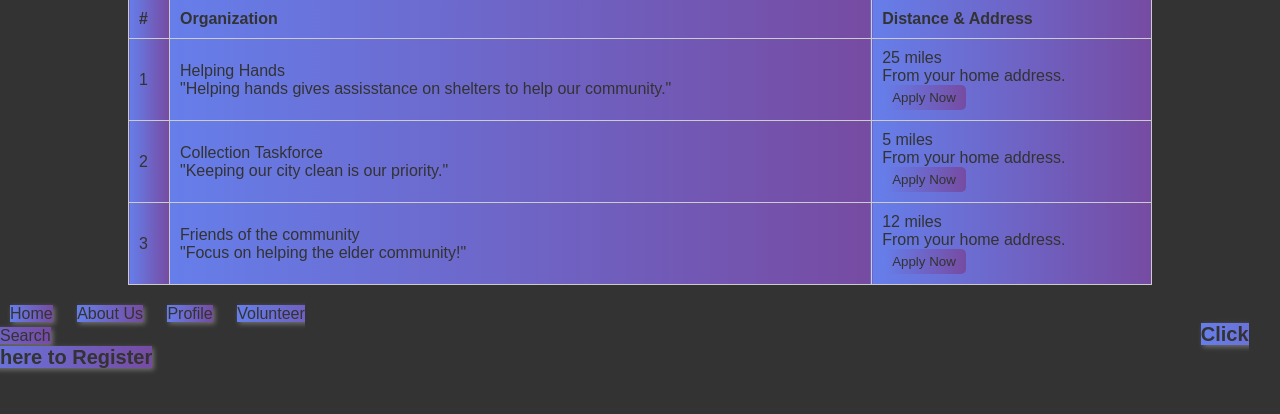
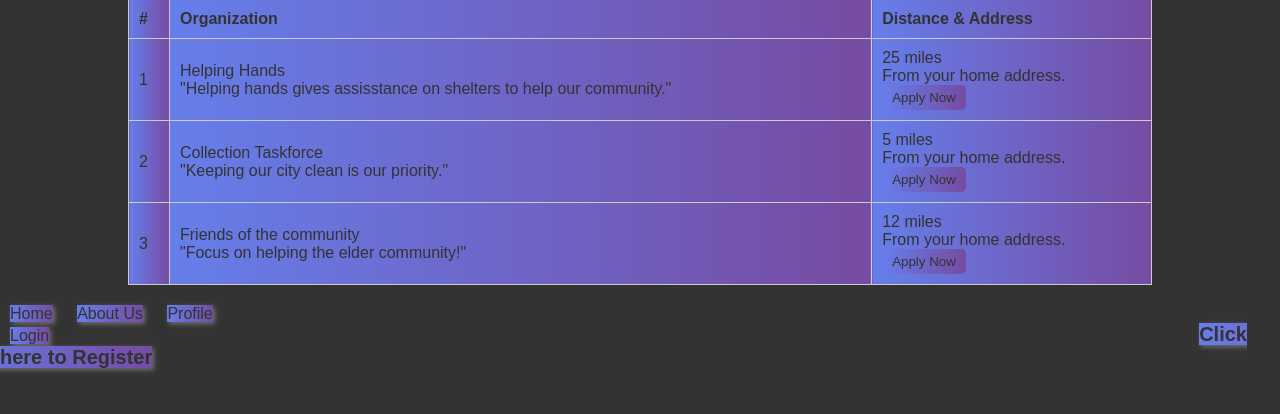
Before and after one commit to tivvon99/CEN-4010-Project, a Flask app: template Volunteer_Now/src/templates/SearchResults.html in a window 1280 px wide. Shown: the part 68-482 px from the top of the page. Run offline with Flask 2, Linux system fonts and the light colour scheme; the template is opened without the code that fills it, so the values that code supplies are empty.

Commit message:
Update SearchResults.html

```diff
--- a/Volunteer_Now/src/templates/SearchResults.html
+++ b/Volunteer_Now/src/templates/SearchResults.html
@@ -174,7 +174,7 @@
             <a href="#" >Home</a>
             <a href="#" >About Us</a>
             <a href="#" >Profile</a>
-            <a href="#" class="not-link">Volunteer Search</a>
+            <a href="#" class="not-link">Login</a>
             <a href="#" class="register-link">Click here to Register</a>
 
 </body>
```
